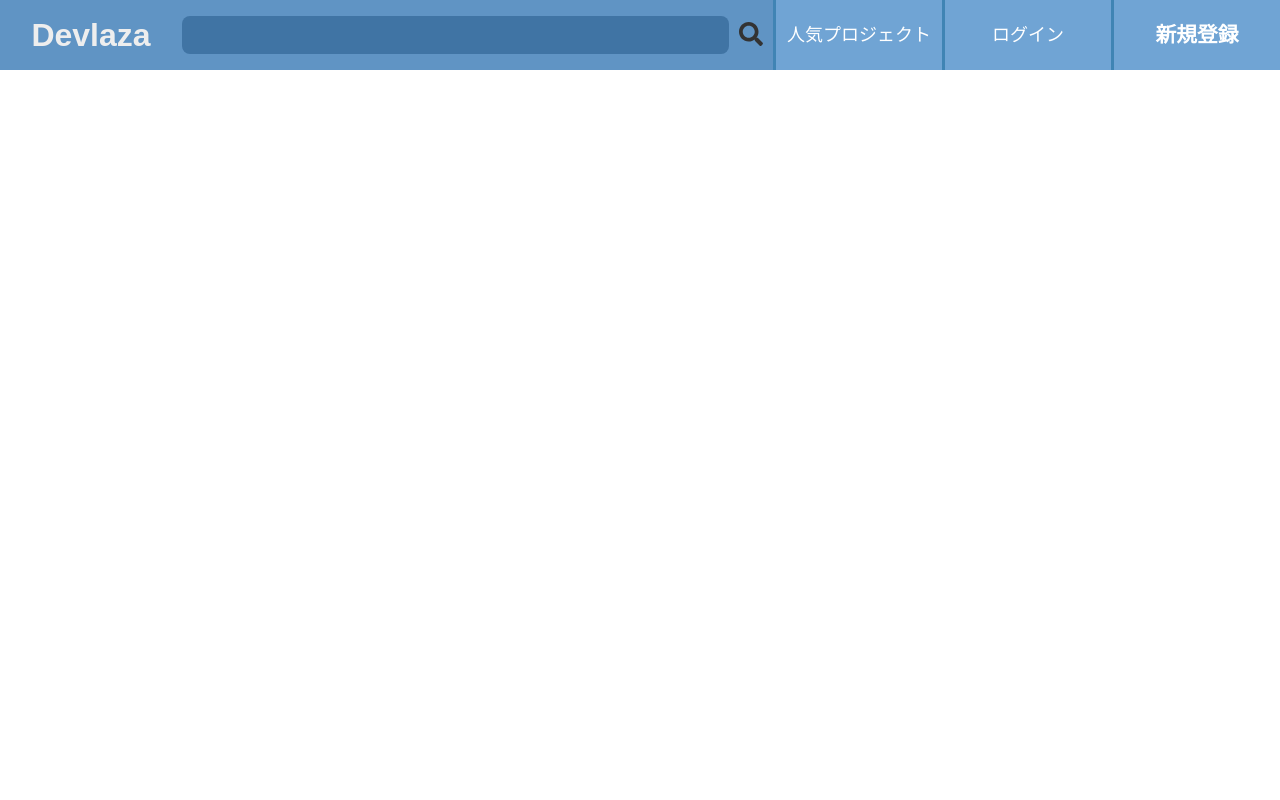
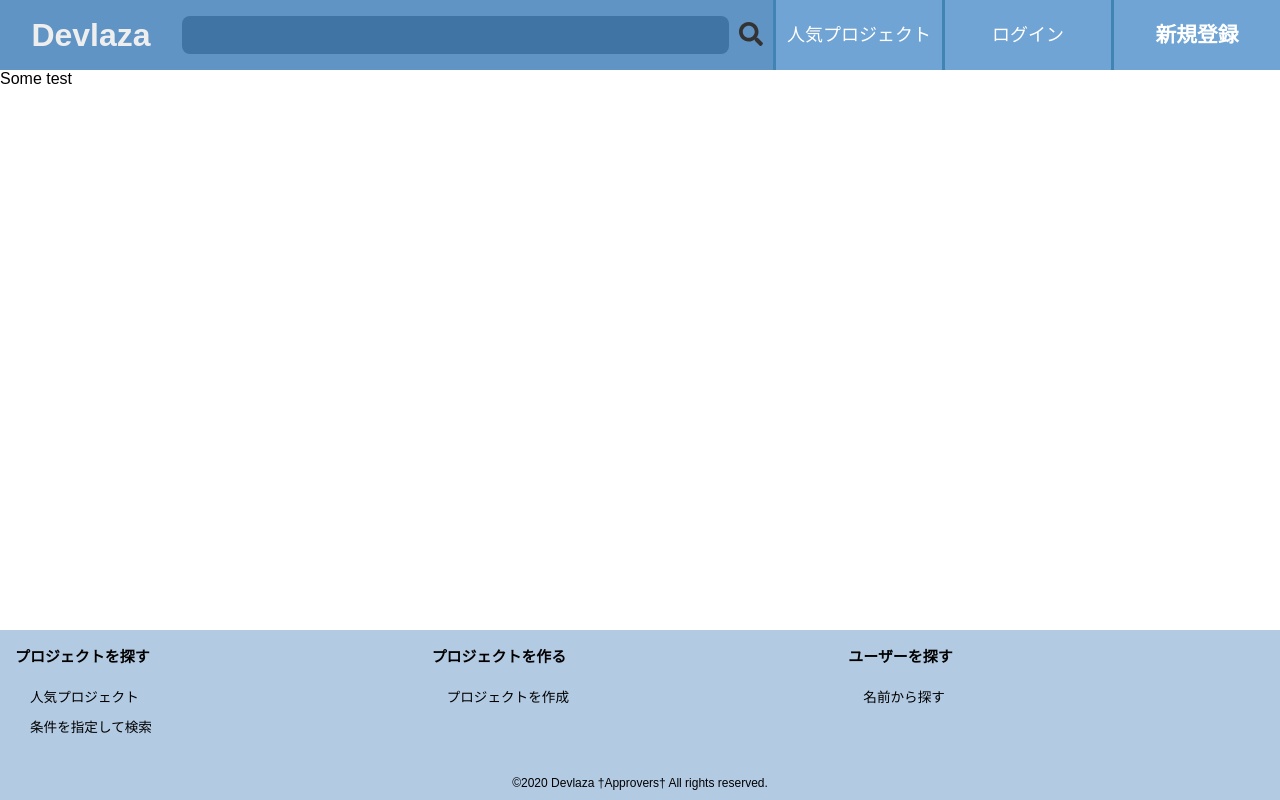
Before and after one commit to unios103/devlaza-front, a React (Create React App) app: page / in a window 1280 px wide. Built offline with nearby package versions, Linux system fonts and the light colour scheme.

Commit message:
†追加† フッダーができた

```diff
--- a/src/App.css
+++ b/src/App.css
@@ -1,3 +1,10 @@
 .App {
 	font-family: "ヒラギノ角ゴ Pro W3", "Hiragino Kaku Gothic Pro", Osaka, メイリオ, Meiryo, "ＭＳ Ｐゴシック", "MS PGothic", sans-serif;
 }
+
+.wrapper {
+
+	min-height: calc(100vh - 70px - 170px); /* Viewport's full size - header - footer */
+	box-sizing: border-box;
+
+}
--- a/src/App.tsx
+++ b/src/App.tsx
@@ -1,6 +1,7 @@
 import React from 'react';
 import './App.css';
 import Header from "./comp/Header";
+import Footer from "./comp/Footer";
 
 import { library } from '@fortawesome/fontawesome-svg-core'
 import { fas } from '@fortawesome/free-solid-svg-icons'
@@ -12,6 +13,10 @@ function App() {
   return (
     <div className="App">
 			<Header />
+			<div className="wrapper">
+				Some test<br />
+			</div>
+			<Footer />
     </div>
   );
 }
--- /dev/null
+++ b/src/comp/Footer.css
@@ -0,0 +1,50 @@
+.footer {
+
+	position: relative;
+	height: 170px;
+
+	background-color: #b3cae3;
+	color: black;
+
+	padding: 15px;
+	box-sizing: border-box;
+
+}
+
+.copyright {
+	position: absolute;
+	left: 0;
+	bottom: 10px;
+
+	width: 100%;
+
+	font-size: 75%;
+
+	text-align: center;
+}
+
+.footer-row {
+	display: block;
+	width: calc(100vw / 3 - 10px);
+	float: left;
+
+	font-size: 85%;
+
+}
+
+.footer-row-title {
+	font-weight: bold;
+	font-size: 110%;
+}
+
+.footer-row-content {
+	display: block;
+	margin: 20px 0 0;
+	padding: 0;
+}
+
+.footer-row-content li{
+	list-style: none;
+	padding-left: 15px;
+	margin-bottom: 10px;
+}
--- /dev/null
+++ b/src/comp/Footer.tsx
@@ -0,0 +1,43 @@
+import * as React from "react"
+import "./Footer.css"
+
+class Footer extends React.Component {
+
+	render() {
+		return (
+			<div className="footer">
+				<div className="footer-row">
+					<div className="footer-row-title">
+						プロジェクトを探す
+					</div>
+					<ul className="footer-row-content">
+						<li>人気プロジェクト</li>
+						<li>条件を指定して検索</li>
+					</ul>
+				</div>
+				<div className="footer-row">
+					<div className="footer-row-title">
+						プロジェクトを作る
+					</div>
+					<ul className="footer-row-content">
+						<li>プロジェクトを作成</li>
+					</ul>
+				</div>
+				<div className="footer-row">
+					<div className="footer-row-title">
+						ユーザーを探す
+					</div>
+					<ul className="footer-row-content">
+						<li>名前から探す</li>
+					</ul>
+				</div>
+				<div className="copyright">
+					©2020 Devlaza †Approvers† All rights reserved.
+				</div>
+			</div>
+		)
+	}
+
+}
+
+export default Footer
```
